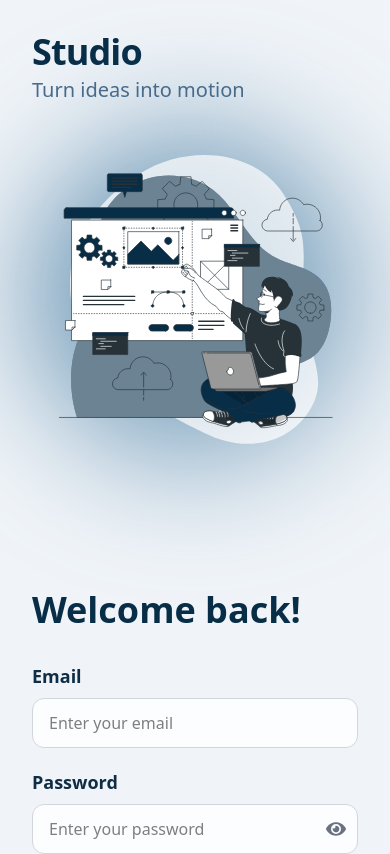
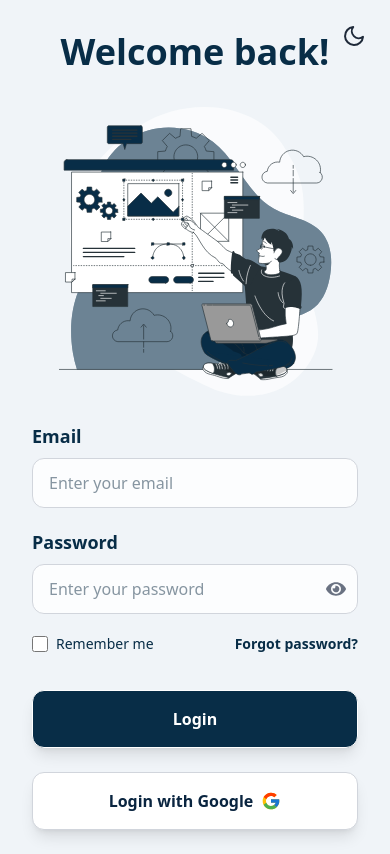
Before and after one commit to Bat0al-k/studio, a Next.js app in the folder studio/: page /auth/login in a window 390 px wide. Shown: the top 854 px of the page. Built offline with nearby package versions, Linux system fonts and the light colour scheme.

Commit message:
style: add dark and light mood

```diff
--- a/studio/app/auth/login/page.tsx
+++ b/studio/app/auth/login/page.tsx
@@ -8,18 +8,23 @@ const Login = () => {
         {/* main container */}
         <div className="w-full flex items-center justify-evenly font-sans">
             {/* container for image and form */}
-            <div className="w-full max-w-6xl grid grid-cols-1 md:grid-cols-2 gap-32 items-center p-8 md:p-12 rounded-[40px] relative">
+            <div className="w-full max-w-6xl grid grid-cols-1 md:grid-cols-2 gap-2 md:gap-32 items-center p-8 md:p-12 rounded-[40px] relative">
 
                 {/* Left Side: for image */}
                 <div className="flex flex-col space-y-8 z-10 m-auto md:mt-0">
-                    <div>
-                        <h1 className="text-[#082D47] text-4xl  font-semibold tracking-tight">Studio</h1>
-                        <p className="text-[#4a6b8a] text-xl mt-1">Turn ideas into motion</p>
+                    <div className="hidden md:block">
+                        <h1 className="text-4xl  font-semibold tracking-tight">Studio</h1>
+                        <p className="text-xl mt-1">Turn ideas into motion</p>
                     </div>
+
+                    {/* Mobile Title */}
+                    <h2 className="text-4xl font-semibold mb-4 text-center md:hidden">
+                        Welcome back!
+                    </h2>
 
                     <div className="relative w-full max-w-md aspect-square flex items-center justify-center flex-wrap rounded-full">
                         {/*  for background blur effect */}
-                        <div className="absolute inset-0 rounded-full bg-linear-to-br from-[#306C96]/80 to-[#306C96]/50 blur-3xl " />
+                        <div className="absolute inset-0 rounded-full bg-linear-to-br from-[#306C96]/80 to-[#306C96]/50 blur-3xl hidden md:block" />
                         <Image
                             src="/authPic.svg"
                             alt="Next.js logo"
@@ -32,8 +37,9 @@ const Login = () => {
                 </div>
 
                 {/* Right Side: for form */}
-                <div className="bg-transparent flex flex-col justify-center max-w-md mx-auto w-full  mb-14 z-10">
-                    <h2 className="text-[#082D47] text-4xl font-semibold mb-8">Welcome back!</h2>
+                <div className="bg-transparent flex flex-col justify-center max-w-md mx-auto w-full md:mb-14 z-10">
+                    {/* Desktop Title */}
+                    <h2 className="text-4xl font-semibold mb-8 hidden md:block">Welcome back!</h2>
                     <AuthForm mode="login" />
                 </div>
             </div>
--- a/studio/app/auth/signup/page.tsx
+++ b/studio/app/auth/signup/page.tsx
@@ -8,18 +8,23 @@ const Signup = () => {
         {/* main container */}
         <div className="w-full flex items-center justify-evenly font-sans">
             {/* container for image and form */}
-            <div className="w-full max-w-6xl grid grid-cols-1 md:grid-cols-2 gap-32 items-center p-8 md:p-12 rounded-[40px] relative">
+            <div className="w-full max-w-6xl grid grid-cols-1 md:grid-cols-2 gap-2 md:gap-28 items-center p-8 md:p-12 rounded-[40px] relative">
 
                 {/* Left Side: for image */}
                 <div className="flex flex-col space-y-8 z-10 m-auto md:mt-0">
-                    <div>
-                        <h1 className="text-[#082D47] text-4xl  font-semibold tracking-tight">Studio</h1>
-                        <p className="text-[#4a6b8a] text-xl mt-1">Turn ideas into motion</p>
+                    <div className="hidden md:block">
+                        <h1 className="text-4xl  font-semibold tracking-tight">Studio</h1>
+                        <p className="text-xl mt-1">Turn ideas into motion</p>
                     </div>
+
+                    {/* Mobile Title */}
+                    <h2 className="text-4xl font-semibold mb-4 text-center md:hidden">
+                        Create your account!
+                    </h2>
 
                     <div className="relative w-full max-w-md aspect-square flex items-center justify-center flex-wrap rounded-full">
                         {/*  for background blur effect */}
-                        <div className="absolute inset-0 rounded-full bg-linear-to-br from-[#306C96]/80 to-[#306C96]/50 blur-3xl dark:bg-white/20" />
+                        <div className="absolute inset-0 rounded-full bg-linear-to-br from-[#306C96]/80 to-[#306C96]/40 blur-3xl dark:bg-white/40 hidden md:block" />
                         <Image
                             src="/authPic.svg"
                             alt="Next.js logo"
@@ -32,8 +37,9 @@ const Signup = () => {
                 </div>
 
                 {/* Right Side: for form */}
-                <div className="bg-transparent flex flex-col justify-center max-w-md mx-auto w-full z-10">
-                    <h2 className="text-[#082D47] text-4xl font-semibold mb-6">Create your account!</h2>
+                <div className="bg-transparent flex flex-col justify-center max-w-md mx-auto w-full md:mb-14 z-10">
+                    {/* Desktop Title */}
+                    <h2 className="text-4xl font-semibold mb-8 hidden md:block">Create your account!</h2>
                     <AuthForm mode="signup" />
                 </div>
             </div>
--- a/studio/app/globals.css
+++ b/studio/app/globals.css
@@ -1,27 +1,40 @@
-@import "tailwindcss";
+ @import "tailwindcss";
+
+@theme {
+  --color-background: var(--background);
+  --color-foreground: var(--foreground);
+}
 
 :root {
   --background: #f0f4f8;
-  /* --foreground: #171717; */
-}
-/*
-@theme inline {
-  --color-background: var(--background);
-  --color-foreground: var(--foreground);
-  --font-sans: var(--font-geist-sans);
-  --font-mono: var(--font-geist-mono);
+  --foreground: #082D47;
 }
 
-@media (prefers-color-scheme: dark) {
-  :root {
-    --background: #0A1C29;
-    --foreground: #ededed;
-  }
-} */
+.dark {
+  --background: #082D47;
+  --foreground: #ededed;
+}
 
+body {
+  background-color: var(--background);
+  color: var(--foreground);
+  font-family: "Poppins", sans-serif;
+}
+/* @tailwind base;
+@tailwind components;
+@tailwind utilities;
+
+:root {
+  --background: #f0f4f8;
+  --foreground: #082D47;
+}
+
+.dark {
+  --background: #082D47;
+  --foreground: #ededed;
+}
 
 body {
   background: var(--background);
   color: var(--foreground);
-  font-family: 'Poppins', sans-serif;
-}
+} */
--- a/studio/app/layout.tsx
+++ b/studio/app/layout.tsx
@@ -2,7 +2,7 @@ import type { Metadata } from "next";
 import { Geist, Geist_Mono } from "next/font/google";
 import "./globals.css";
 import { ThemeProvider } from "next-themes";
-import ThemeToggle from "@/components/ThemToggle";
+import ThemeToggle from "@/components/ThemeToggle";
 
 const geistSans = Geist({
   variable: "--font-geist-sans",
@@ -25,14 +25,16 @@ export default function RootLayout({
   children: React.ReactNode;
 }>) {
   return (
-    <html lang="en" suppressHydrationWarning={true}>
+    <html lang="en" suppressHydrationWarning>
       <body
-        className={`${geistSans.variable} ${geistMono.variable} antialiased`}
+        className={`${geistSans.variable} ${geistMono.variable} antialiased duration-300 transition-colors bg-background text-foreground`}
       >
-        {/* <ThemeProvider attribute="class" defaultTheme="light">
-        <ThemeToggle /> */}
+        <ThemeProvider attribute="class" defaultTheme="system" enableSystem>
+          <div className="absolute top-4 right-4 z-50">
+            <ThemeToggle />
+          </div>
           {children}
-        {/* </ThemeProvider> */}
+        </ThemeProvider>
       </body>
     </html>
   );
--- /dev/null
+++ b/studio/components/ThemeToggle.tsx
@@ -0,0 +1,28 @@
+"use client";
+
+import { useTheme } from "next-themes";
+import { useEffect, useState } from "react";
+import { FiSun, FiMoon } from "react-icons/fi";
+
+export default function ThemeToggle() {
+  const { theme, setTheme } = useTheme();
+  const [mounted, setMounted] = useState(false);
+
+  useEffect(() => setMounted(true), []);
+
+  if (!mounted) return <div className="p-2 w-10 h-10" />; // Placeholder to prevent layout shift
+
+  return (
+    <button
+      onClick={() => setTheme(theme === "dark" ? "light" : "dark")}
+      className="p-2 rounded-full hover:bg-gray-200 dark:hover:bg-gray-700 transition-colors duration-200 focus:outline-none focus:ring-2 focus:ring-gray-400"
+      aria-label="Toggle Theme"
+    >
+      {theme === "dark" ? (
+        <FiSun className="w-6 h-6 text-white" />
+      ) : (
+        <FiMoon className="w-6 h-6 text-gray-800" />
+      )}
+    </button>
+  );
+}
--- a/studio/components/auth/AuthForm.tsx
+++ b/studio/components/auth/AuthForm.tsx
@@ -21,19 +21,19 @@ const PasswordInput = ({ label, value, onChange }:PasswordInputProps) => {
 
     return (
         <div className="space-y-2">
-            <label className="block text-[#0f2d44] font-bold text-lg">{label}</label>
+            <label className="block font-bold text-lg">{label}</label>
             <div className="relative">
                 <input
                 type={show ? 'text' : 'password'}
                 value={value}
                 onChange={(e) => onChange(e.target.value)}
                 placeholder={`Enter your ${label.toLowerCase()}`}
-                className="w-full px-4 py-3 rounded-xl border border-gray-300 focus:outline-none focus:ring-2 focus:ring-[#082D47] bg-white/80 backdrop-blur-sm transition-all"
+                className="w-full px-4 py-3 rounded-xl border border-gray-300 dark:border-gray-600 focus:outline-none focus:ring-2 focus:ring-[#082D47] dark:focus:ring-[#306C96] bg-white/80 backdrop-blur-sm transition-all text-[#0f2d44] "
                 />
                 <button
                 type="button"
                 onClick={() => setShow(!show)}
-                className="absolute right-3 top-1/2 -translate-y-1/2 text-gray-500 hover:text-gray-700"
+                className="absolute right-3 top-1/2 -translate-y-1/2 text-gray-500 dark:text-gray-400 hover:text-gray-700 "
                 >
                 {show ? <FaEyeSlash size={20} /> : <FaEye size={20} />}
                 </button>
@@ -54,13 +54,13 @@ const AuthForm = ({ mode }: AuthFormProps) => {
             <form className="space-y-5">
                 {/* Email Field */}
                 <div className="space-y-2">
-                <label className="block text-[#0f2d44] font-bold text-lg">Email</label>
+                <label className="block font-bold text-lg">Email</label>
                 <input
                     type="email"
                     value={email}
                     onChange={(e) => setEmail(e.target.value)}
                     placeholder="Enter your email"
-                    className="w-full px-4 py-3 rounded-xl border border-gray-300 focus:outline-none focus:ring-2 focus:ring-[#082D47] bg-white/80 backdrop-blur-sm transition-all"
+                    className="w-full px-4 py-3 rounded-xl border border-gray-300 dark:border-gray-600 focus:outline-none focus:ring-2 focus:ring-[#082D47] dark:focus:ring-[#306C96] bg-white/80 backdrop-blur-sm transition-all text-[#0f2d44]"
                 />
                 </div>
 
@@ -79,13 +79,13 @@ const AuthForm = ({ mode }: AuthFormProps) => {
                 <div className="flex items-center justify-between text-sm">
 
                     {/* Remember Me */}
-                    <label className="flex items-center gap-2 text-gray-600 cursor-pointer">
+                    <label className="flex items-center gap-2 cursor-pointer">
                         <input type="checkbox" className="w-4 h-4 accent-[#082D47]"/>
                         Remember me
                     </label>
 
                     {/* Forgot Password */}
-                    <Link href="/" className="text-[#082D47] font-semibold hover:underline">
+                    <Link href="/" className="text-[#082D47] dark:text-[#306C96] font-semibold hover:underline">
                         Forgot password?
                     </Link>
                 </div>
@@ -93,27 +93,27 @@ const AuthForm = ({ mode }: AuthFormProps) => {
 
                 {/* Action Buttons */}
                 <div className="pt-4 space-y-4 flex flex-col gap-2 text-center">
-                    <Link href="/" className="w-full bg-[#0a2540] text-white font-bold py-4 rounded-xl hover:bg-[#082D47B2] transition-colors shadow-lg">
+                    <Link href="/" className="w-full bg-[#082D47] border border-white text-white font-bold py-4 rounded-xl hover:bg-[#082D47B2] transition-colors shadow-lg">
                         {isSignup ? "Sign up" : "Login"}
                     </Link>
 
-                    <Link href="/" className="w-full bg-white border border-gray-300 text-[#0a2540] hover:text-white font-bold py-4 rounded-xl flex items-center justify-center gap-2 hover:bg-[#082D47B2] transition-colors shadow-lg">
+                    <Link href="/" className="w-full bg-white border border-gray-300 text-[#0a2540] hover:text-white font-bold py-4 rounded-xl flex items-center justify-center gap-2 hover:bg-[#082D47B2] transition-colors duration-200 shadow-lg">
                         {isSignup ? "Sign up with Google" : "Login with Google"} <FcGoogle size={20} />
                     </Link>
                 </div>
             </form>
 
-            <div className="mt-8 text-center text-sm text-gray-600">
+            <div className="mt-8 text-center text-sm ">
 
                 {isSignup ? (
                     <>
                         Already have an account?{" "}
-                        <Link href="/auth/login" className="text-[#0a2540] font-bold hover:underline">Login</Link>
+                        <Link href="/auth/login" className="font-bold hover:underline">Login</Link>
                     </>
                 ) : (
                     <>
                         Don’t have an account?{" "}
-                        <Link href="/auth/signup" className="text-[#0a2540] font-bold hover:underline">Sign up</Link>
+                        <Link href="/auth/signup" className="font-bold hover:underline">Sign up</Link>
                     </>
                 )}
             </div>
```
Also changed, not shown: studio/components/ThemToggle.tsx (deleted, +0 -21 lines), studio/components/ThemeProvider.tsx (added, +11 -0 lines).
